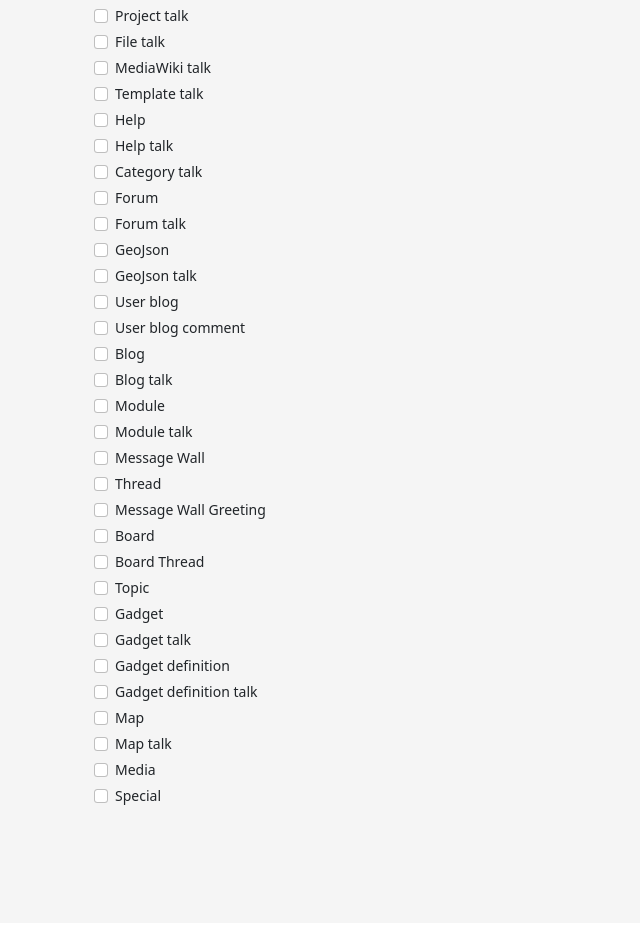
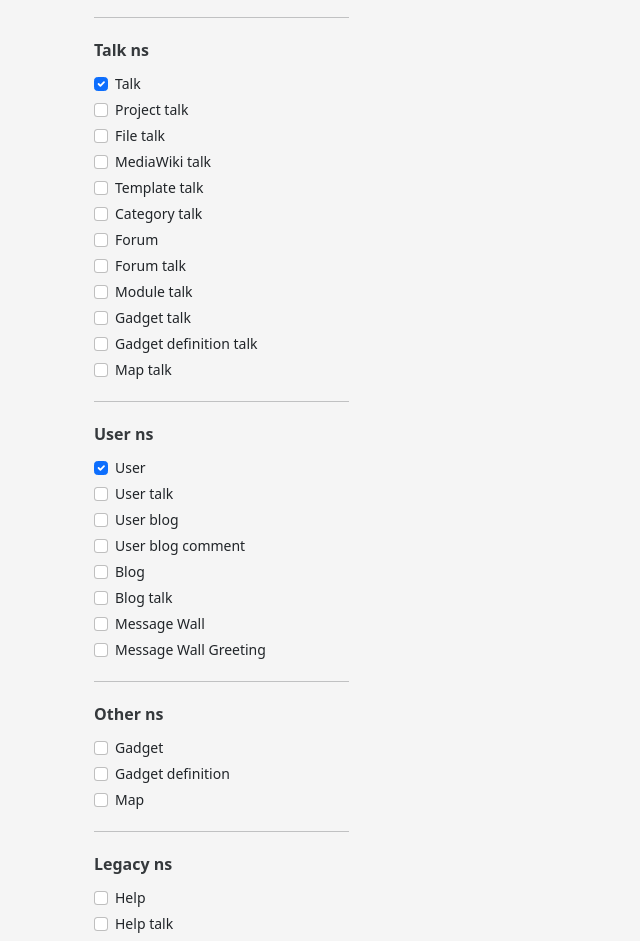
Before and after one commit to RubyComp/wikispy-frontend, a React (Create React App) app: page /search in a window 1280 px wide. Shown: the part 460-1401 px from the top of the page, without its empty margins (0-640 px from the left). Built offline with nearby package versions, Linux system fonts and the light colour scheme; no server answers.

Commit message:
CheckAll btns and NS sections

```diff
--- a/src/components/CheckList/CheckList.css
+++ b/src/components/CheckList/CheckList.css
@@ -8,3 +8,10 @@
 	font-weight: bold;
 	opacity: .9;
 }
+
+.CheckAll {
+	opacity: 0;
+}
+.CheckList:hover .CheckAll {
+	opacity: 1;
+}
--- a/src/components/CheckList/CheckList.js
+++ b/src/components/CheckList/CheckList.js
@@ -1,19 +1,52 @@
 import React from 'react'
+import { Button, Stack } from 'react-bootstrap'
 import './CheckList.css'
 
 const ListTitle = ({text}) => {
 	return (
-		<div className="mb-2 list-title">
+		<div className="me-auto list-title">
 			{text}
 		</div>
 	)
 }
 
-const CheckList = ({title, children}) => {
+const CheckAll = ({mode, handler}) => {
+
+	let label = ''
+
+	switch (mode) {
+		case 'set':
+			label = 'Check'
+			break
+		case 'unset':
+			label = 'Uncheck'
+			break
+
+		default:
+			break
+	}
 
 	return (
-		<div>
-			<ListTitle text={title}/>
+		<Button
+			onClick={handler}
+			variant="link"
+			size="sm"
+			className="CheckAll"
+		>
+			{label}
+		</Button>
+	)
+}
+const CheckList = ({title, children, list, checkHandler}) => {
+
+	return (
+		<div className="CheckList">
+
+			<Stack direction="horizontal" gap={1} className="mb-2">
+				<ListTitle text={title}/>
+				<CheckAll mode="set" handler={() => checkHandler(list, 'add')}/>
+				<CheckAll mode="unset" handler={() => checkHandler(list, 'del')}/>
+			</Stack>
 			<ul className="list">
 				{children}
 			</ul>
--- a/src/components/NSChecksList.js
+++ b/src/components/NSChecksList.js
@@ -43,7 +43,7 @@
 	const {list, values} = props
 
 	return (
-		<CheckList>
+		<CheckList {...props}>
 			{Object.keys(list).map((ns) => (
 				<ListItem
 					key={ns}
--- a/src/components/SearchControl/SearchControl.js
+++ b/src/components/SearchControl/SearchControl.js
@@ -1,6 +1,7 @@
 import React from 'react'
-import { useSelector } from 'react-redux'
+import { useDispatch, useSelector } from 'react-redux'
 import allNamespaces from '../../helpers/allNamespaces'
+import { setNamespaces } from '../../store/searchSlice'
 import NSChecksList from '../NSChecksList'
 import TypesRadioList from '../TypesRadioList'
 
@@ -18,27 +19,70 @@
 		value: [1]
 	}
 }
+const getNamespacesByList = (list) => {
+	return Object.keys(list).map(Number)
+}
+const objectHasProperty = (obj, name) => {
+	return Object.prototype.hasOwnProperty.call(obj, name)
+}
+const updateList = (arr1, arr2, action) => {
+	if (action === 'add') {
+		const combined = arr1.concat(arr2)
+		const result = combined.filter((value, index) =>
+			combined.indexOf(value) === index
+		)
+		return result
+	}
+	if (action === 'del')
+		return arr1.filter((value) => !arr2.includes(value))
+}
 
 const SearchControl = () => {
 
-	let commonNamespaces = {}
-	let otherNamespaces = {}
+	const namespacesLists = {
+		'common': {
+			'title': 'Major namespaces',
+		},
+		'talk': {
+			'title': 'Talk ns'
+		},
+		'user': {
+			'title': 'User ns'
+		},
+		'other': {
+			'title': 'Other ns'
+		},
+		'legacy': {
+			'title': 'Legacy ns'
+		},
+	}
 
-	for (let key in allNamespaces) {
-
-		if (allNamespaces[key].common === true)
-			commonNamespaces[key] = allNamespaces[key]
-		else
-			otherNamespaces[key] = allNamespaces[key]
-
-	}
+	const dispatch = useDispatch()
 
 	const namespaces = useSelector(state => state.search.namespaces)
 	const types = useSelector(state => state.search.types)
 
+	const updateNamespaces = (list, action) => {
+		const nsToAction = getNamespacesByList(list)
+		const ns = updateList(namespaces, nsToAction, action)
+		dispatch(setNamespaces(ns))
+	}
+
+	for (let key in allNamespaces) {
+
+		const nsInfo = allNamespaces[key]
+		const catKey = nsInfo['cat'] || 'other'
+		const catData = namespacesLists[catKey]
+
+		if (!objectHasProperty(catData, 'list'))
+			catData['list'] = []
+
+		catData['list'][key] = nsInfo
+
+	}
+
 	return (
 		<div id="SearchControl" className="mt-2 mb-3">
-
 			<TypesRadioList
 				title="Page types"
 				list={typesList}
@@ -46,22 +90,21 @@
 				name="page-searches"
 				value={types}
 			/>
-			<hr />
 
-			<NSChecksList
-				title="Namespaces"
-				list={commonNamespaces}
-				lang="canonical"
-				name="major-namespaces"
-				values={namespaces}
-			/>
-			<NSChecksList
-				title=""
-				list={otherNamespaces}
-				lang="canonical"
-				name="other-namespaces"
-				values={namespaces}
-			/>
+			{Object.keys(namespacesLists).map((key) => (
+				<div key={key}>
+					<hr />
+					<NSChecksList
+						key={`${key}-ns`}
+						title={namespacesLists[key]['title']}
+						list={namespacesLists[key]['list']}
+						lang="canonical"
+						name={`${key}-ns`}
+						values={namespaces}
+						checkHandler={updateNamespaces}
+					/>
+				</div>
+			))}
 		</div>
 	)
 }
--- a/src/config.js
+++ b/src/config.js
@@ -1,4 +1,5 @@
 const baseApi = 'http://api.wikispy.site/'
+// const baseApi = 'http://api.wikispy.test/'
 
 const config = {
 	api: {
--- a/src/helpers/allNamespaces.js
+++ b/src/helpers/allNamespaces.js
@@ -2,136 +2,162 @@
 	'0': {
 		'canonical': 'Article',
 		'ru': 'Статья',
-		'common': true
+		'cat': 'common'
 	},
 	'1': {
 		'canonical': 'Talk',
-		'ru': 'Обсуждение'
+		'ru': 'Обсуждение',
+		'cat': 'talk'
 	},
 	'2': {
 		'canonical': 'User',
-		'ru': 'Участник'
+		'ru': 'Участник',
+		'cat': 'user'
 	},
 	'3': {
 		'canonical': 'User talk',
-		'ru': 'Обсуждение участника'
+		'ru': 'Обсуждение участника',
+		'cat': 'user'
 	},
 	'4': {
 		'canonical': 'Project',
 		'ru': 'Убежище',
-		'common': true
+		'cat': 'common'
 	},
 	'5': {
 		'canonical': 'Project talk',
-		'ru': 'Обсуждение Убежище'
+		'ru': 'Обсуждение Убежище',
+		'cat': 'talk'
 	},
 	'6': {
 		'canonical': 'File',
 		'ru': 'Файл',
-		'common': true
+		'cat': 'common'
 	},
 	'7': {
 		'canonical': 'File talk',
-		'ru': 'Обсуждение файла'
+		'ru': 'Обсуждение файла',
+		'cat': 'talk'
 	},
 	'8': {
 		'canonical': 'MediaWiki',
 		'ru': 'MediaWiki',
-		'common': true
+		'cat': 'common'
 	},
 	'9': {
 		'canonical': 'MediaWiki talk',
-		'ru': 'Обсуждение MediaWiki'
+		'ru': 'Обсуждение MediaWiki',
+		'cat': 'talk'
 	},
 	'10': {
 		'canonical': 'Template',
 		'ru': 'Шаблон',
-		'common': true
+		'cat': 'common'
 	},
 	'11': {
 		'canonical': 'Template talk',
-		'ru': 'Обсуждение шаблона'
+		'ru': 'Обсуждение шаблона',
+		'cat': 'talk'
 	},
 	'12': {
 		'canonical': 'Help',
-		'ru': 'Справка'
+		'ru': 'Справка',
+		'cat': 'legacy'
 	},
 	'13': {
 		'canonical': 'Help talk',
-		'ru': 'Обсуждение справки'
+		'ru': 'Обсуждение справки',
+		'cat': 'legacy'
 	},
 	'14': {
 		'canonical': 'Category',
 		'ru': 'Категория',
-		'common': true
+		'cat': 'common'
 	},
 	'15': {
 		'canonical': 'Category talk',
-		'ru': 'Обсуждение категории'
+		'ru': 'Обсуждение категории',
+		'cat': 'talk'
 	},
 	'110': {
 		'canonical': 'Forum',
-		'ru': 'Форум'
+		'ru': 'Форум',
+		'cat': 'talk'
 	},
 	'111': {
 		'canonical': 'Forum talk',
-		'ru': 'Обсуждение форума'
+		'ru': 'Обсуждение форума',
+		'cat': 'talk'
 	},
 	'420': {
 		'canonical': 'GeoJson',
-		'ru': 'GeoJson'
+		'ru': 'GeoJson',
+		'cat': 'legacy'
 	},
 	'421': {
 		'canonical': 'GeoJson talk',
-		'ru': 'GeoJson talk'
+		'ru': 'GeoJson talk',
+		'cat': 'legacy'
 	},
 	'500': {
 		'canonical': 'User blog',
-		'ru': 'Блог участника'
+		'ru': 'Блог участника',
+		'cat': 'user'
 	},
 	'501': {
 		'canonical': 'User blog comment',
-		'ru': 'Комментарий блога участника'
+		'ru': 'Комментарий блога участника',
+		'cat': 'user'
 	},
 	'502': {
 		'canonical': 'Blog',
-		'ru': 'Блог'
+		'ru': 'Блог',
+		'cat': 'user'
 	},
 	'503': {
 		'canonical': 'Blog talk',
-		'ru': 'Обсуждение блога'
+		'ru': 'Обсуждение блога',
+		'cat': 'user'
 	},
 	'828': {
 		'canonical': 'Module',
-		'ru': 'Модуль'
+		'ru': 'Модуль',
+		'cat': 'common'
 	},
 	'829': {
 		'canonical': 'Module talk',
-		'ru': 'Обсуждение модуля'
+		'ru': 'Обсуждение модуля',
+		'cat': 'talk'
 	},
 	'1200': {
 		'canonical': 'Message Wall',
-		'ru': 'Стена обсуждения'
+		'ru': 'Стена обсуждения',
+		'cat': 'user'
 	},
 	'1201': {
 		'canonical': 'Thread',
-		'ru': 'Тема'
+		'ru': 'Тема',
+		'cat': 'legacy'
 	},
 	'1202': {
 		'canonical': 'Message Wall Greeting',
-		'ru': 'Приветствие стены обсуждения'
+		'ru': 'Приветствие стены обсуждения',
+		'cat': 'user'
 	},
 	'2000': {
 		'canonical': 'Board',
-		'ru': 'Board'
+		'ru': 'Board',
+		'cat': 'legacy'
 	},
 	'2001': {
 		'canonical': 'Board Thread',
-		'ru': 'Board Thread'
+		'ru': 'Board Thread',
+		'cat': 'legacy'
 	},
 	'2002': {
 		'canonical': 'Topic',
-		'ru': 'Topic'
+		'ru': 'Topic',
+		'cat': 'legacy'
 	},
 	'2300': {
 		'canonical': 'Gadget',
@@ -139,7 +165,8 @@
 	},
 	'2301': {
 		'canonical': 'Gadget talk',
-		'ru': 'Обсуждение гаджета'
+		'ru': 'Обсуждение гаджета',
+		'cat': 'talk'
 	},
 	'2302': {
 		'canonical': 'Gadget definition',
@@ -147,7 +174,8 @@
 	},
 	'2303': {
 		'canonical': 'Gadget definition talk',
-		'ru': 'Обсуждение определения гаджета'
+		'ru': 'Обсуждение определения гаджета',
+		'cat': 'talk'
 	},
 	'2900': {
 		'canonical': 'Map',
@@ -155,15 +183,18 @@
 	},
 	'2901': {
 		'canonical': 'Map talk',
-		'ru': 'Map talk'
+		'ru': 'Map talk',
+		'cat': 'talk'
 	},
 	'-2': {
 		'canonical': 'Media',
-		'ru': 'Медиа'
+		'ru': 'Медиа',
+		'cat': 'legacy'
 	},
 	'-1': {
 		'canonical': 'Special',
-		'ru': 'Служебная'
+		'ru': 'Служебная',
+		'cat': 'legacy'
 	}
 }
 
--- a/src/store/searchSlice.js
+++ b/src/store/searchSlice.js
@@ -39,7 +39,12 @@
 			state.types = action.payload
 		},
 		setNamespaces(state, action) {
-			state.namespaces = action.payload
+			state.loader = true
+			const list = action.payload
+			if (Array.isArray(list) && list.length === 0)
+				state.namespaces = [0]
+			else
+				state.namespaces = action.payload
 		},
 		toggleNamespace(state, action) {
 			const newList = addOrRemoveNumber(action.payload.namespaces, action.payload.ns)
```
Also changed, not shown: 1 other file (tests, documents, lock files or other folders).
